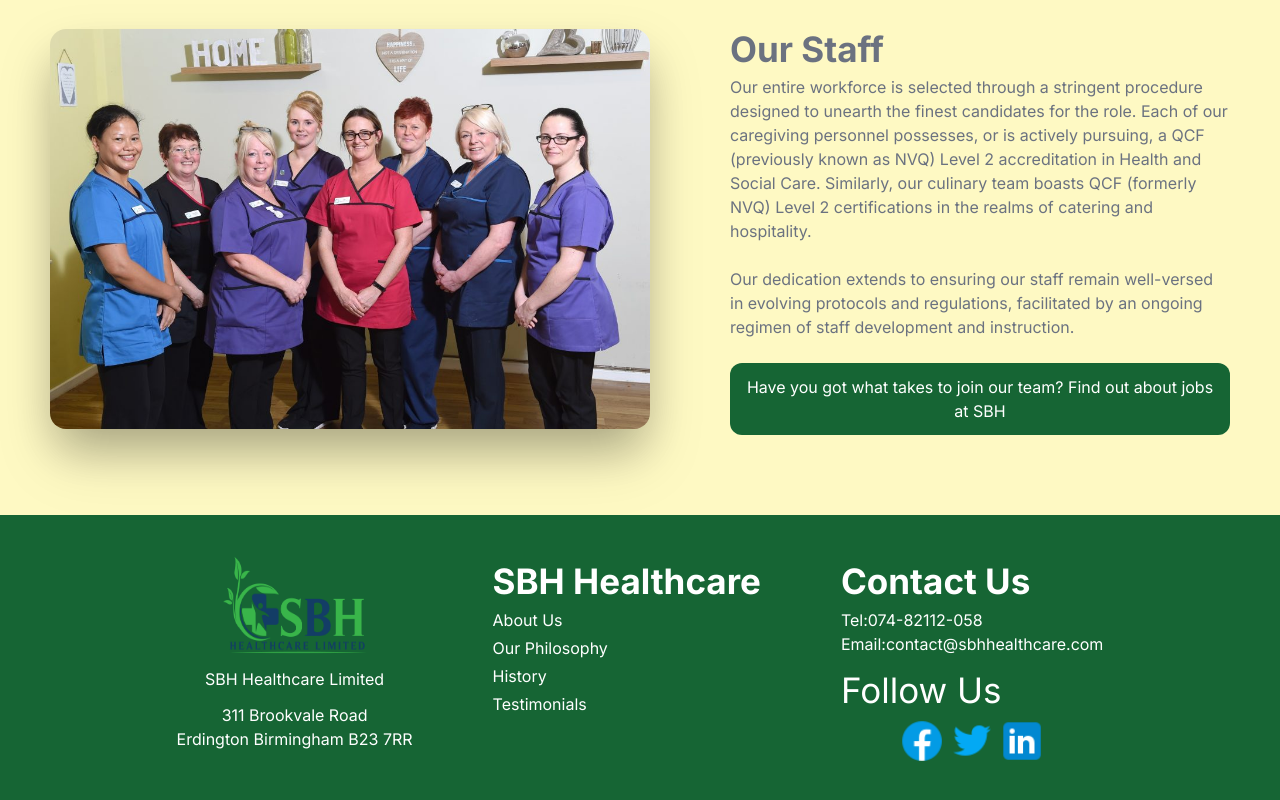
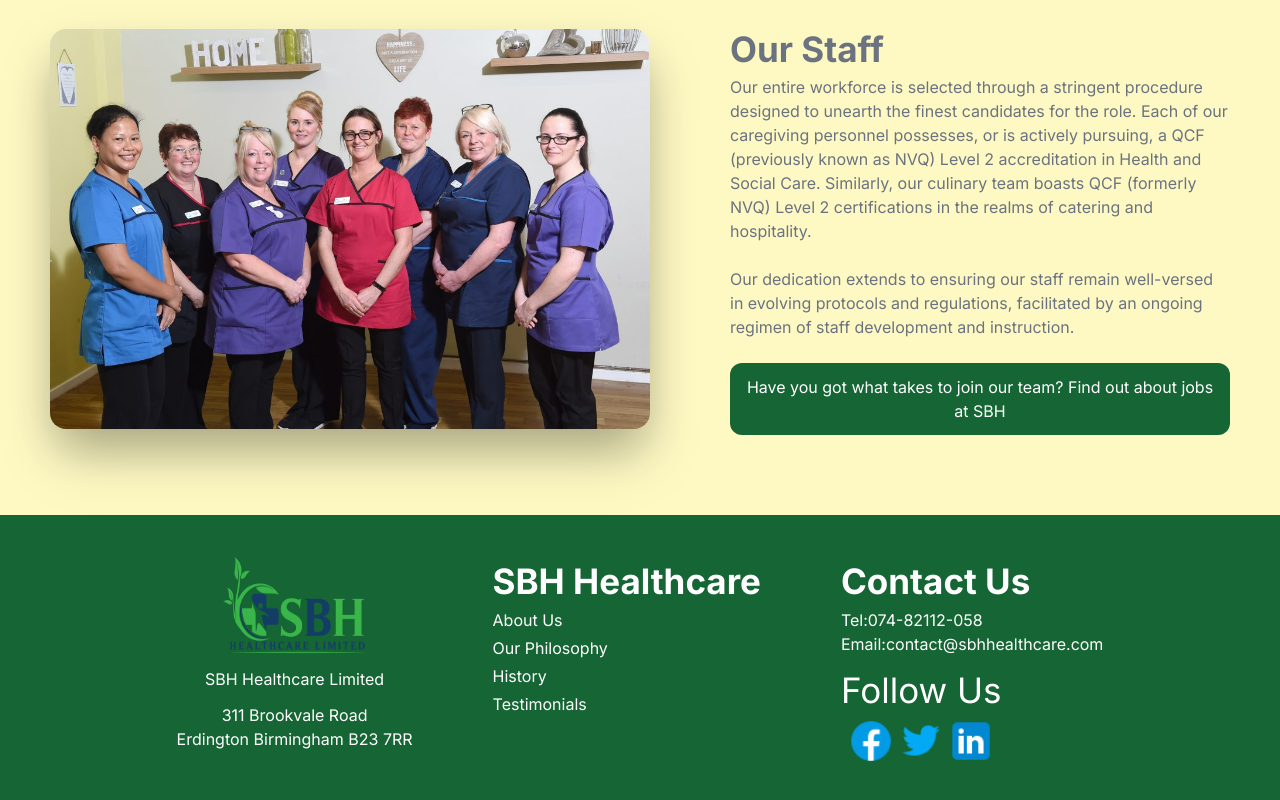
Before and after one commit to imtiaz3699/care-home, a Next.js app: page /about in a window 1280 px wide. Shown: the part 2453-3253 px from the top of the page. Built offline with nearby package versions, Linux system fonts and the light colour scheme.

Commit message:
last-commit

```diff
--- a/src/app/components/footer/Footer.tsx
+++ b/src/app/components/footer/Footer.tsx
@@ -80,7 +80,7 @@
 </div>
 </div>
 
-    <div className="flex flex-col ">
+    <div className="flex flex-col items-start ">
       <Link href='/about'>
       <div className="text-white font-bold text-[35px]">Contact Us</div>
       </Link>
```
Also changed, not shown: public/mental-health.png (added).
